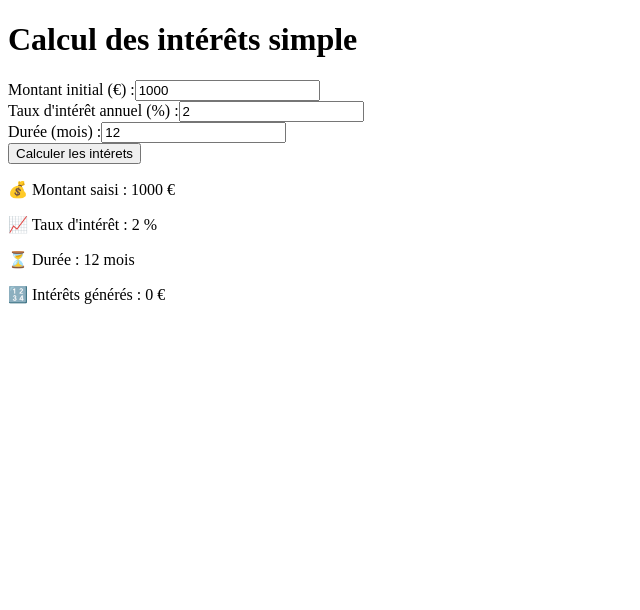
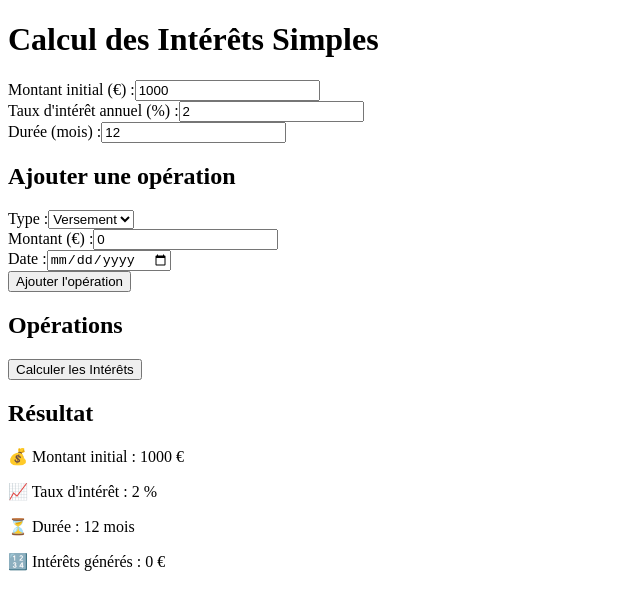
Before and after one commit to corentinmrcx/React-CalculInteret-Simple, a React (Vite) app: page / in a window 1280 px wide. Shown: the top 610 px of the page, without its empty margins (0-640 px from the left). Built offline with nearby package versions, Linux system fonts and the light colour scheme.

Commit message:
Ajout des opérations : versement et retrait + calcul intérets pour chaque quinzaine sans se soucier des dates des opérations

```diff
--- a/src/App.jsx
+++ b/src/App.jsx
@@ -9,21 +9,54 @@ function App() {
   const [interets, setInterets] = useState(0);
   const [duree, setDuree] = useState(12);
 
+  const [operations, setOperations] = useState([]);
+  const [nouvelleOperation, setNouvelleOperation] = useState({
+    montant: 0,
+    date: "today",
+    type: "versement",
+  });
+
+  /**
+   * Fonction qui permet d'ajouter une oppération (versement ou retrait)
+   */
+  function ajouterOperation() {
+    if (!nouvelleOperation.date || nouvelleOperation.montant === 0) {
+      throw new Error("Nouvelle operation doesn't match");
+    }
+
+    setOperations([
+      ...operations,
+      { ...nouvelleOperation, montant: parseFloat(nouvelleOperation.montant) },
+    ]);
+    setNouvelleOperation({ montant: 0, date: "today", type: "versement" });
+  }
+
   /**
    *
    */
   function calculerInterets() {
-    const tauxMensuel = tauxInteret / 100 / 12;
-    const nombreQuinzaines = Math.floor(duree * 2);
+    let solde = montantInitial;
+    let interetsTotal = 0;
+    const nbrQuinzaine = duree * 2;
 
-    const interetsCalcules =
-      montantInitial * tauxMensuel * (nombreQuinzaines / 2);
-    setInterets(interetsCalcules);
+    for (let quinzaine = 0; quinzaine < nbrQuinzaine; quinzaine++) {
+      interetsTotal += (solde * tauxInteret * 15) / 36000;
+
+      operations.forEach((operation) => {
+        if (operation.type === "versement") {
+          solde += operation.montant;
+        } else if (operation.type === "retrait") {
+          solde -= operation.montant;
+        }
+      });
+    }
+
+    setInterets(interetsTotal);
   }
 
   return (
     <div>
-      <h1>Calcul des intérêts simple</h1>
+      <h1>Calcul des Intérêts Simples</h1>
 
       <div>
         <label>Montant initial (€) :</label>
@@ -33,6 +66,7 @@ function App() {
           onChange={(e) => setMontantInitial(parseFloat(e.target.value))}
         />
       </div>
+
       <div>
         <label>Taux d&#39;intérêt annuel (%) :</label>
         <input
@@ -41,6 +75,7 @@ function App() {
           onChange={(e) => setTauxInteret(parseFloat(e.target.value))}
         />
       </div>
+
       <div>
         <label>Durée (mois) :</label>
         <input
@@ -49,9 +84,61 @@ function App() {
           onChange={(e) => setDuree(parseInt(e.target.value, 10))}
         />
       </div>
-      <button onClick={calculerInterets}>Calculer les intérets</button>
 
-      <p>💰 Montant saisi : {montantInitial} €</p>
+      <h2>Ajouter une opération</h2>
+      <div>
+        <label>Type :</label>
+        <select
+          value={nouvelleOperation.type}
+          onChange={(e) =>
+            setNouvelleOperation({ ...nouvelleOperation, type: e.target.value })
+          }
+        >
+          <option value="versement">Versement</option>
+          <option value="retrait">Retrait</option>
+        </select>
+      </div>
+
+      <div>
+        <label>Montant (€) :</label>
+        <input
+          type="number"
+          value={nouvelleOperation.montant}
+          onChange={(e) =>
+            setNouvelleOperation({
+              ...nouvelleOperation,
+              montant: e.target.value,
+            })
+          }
+        />
+      </div>
+
+      <div>
+        <label>Date :</label>
+        <input
+          type="date"
+          value={nouvelleOperation.date}
+          onChange={(e) =>
+            setNouvelleOperation({ ...nouvelleOperation, date: e.target.value })
+          }
+        />
+      </div>
+
+      <button onClick={ajouterOperation}>Ajouter l&#39;opération</button>
+
+      <h2>Opérations</h2>
+      <ul>
+        {operations.map((op, index) => (
+          <li key={index}>
+            {op.type === "versement" ? "➕" : "➖"} {op.montant} € le {op.date}
+          </li>
+        ))}
+      </ul>
+
+      <button onClick={calculerInterets}>Calculer les Intérêts</button>
+
+      <h2>Résultat</h2>
+      <p>💰 Montant initial : {montantInitial} €</p>
       <p>📈 Taux d&#39;intérêt : {tauxInteret} %</p>
       <p>⏳ Durée : {duree} mois</p>
       <p>🔢 Intérêts générés : {interets} €</p>
```
